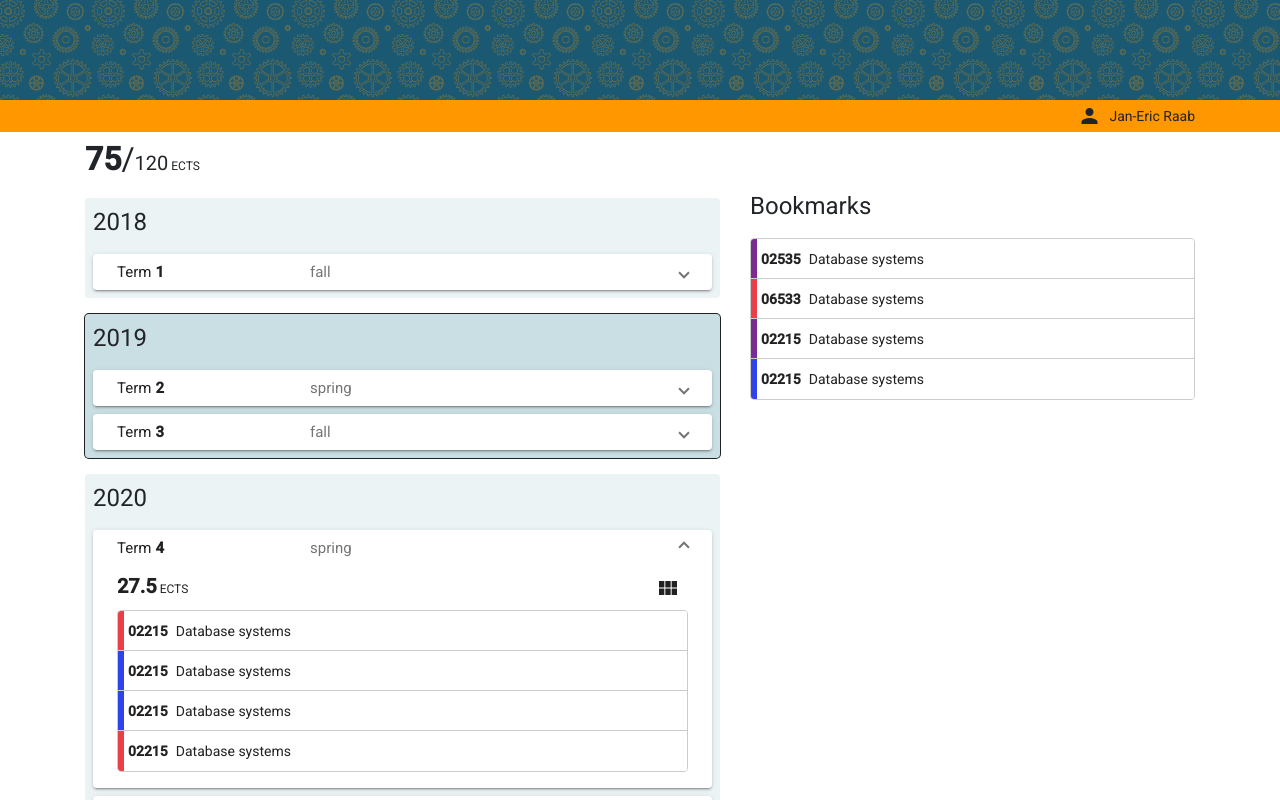
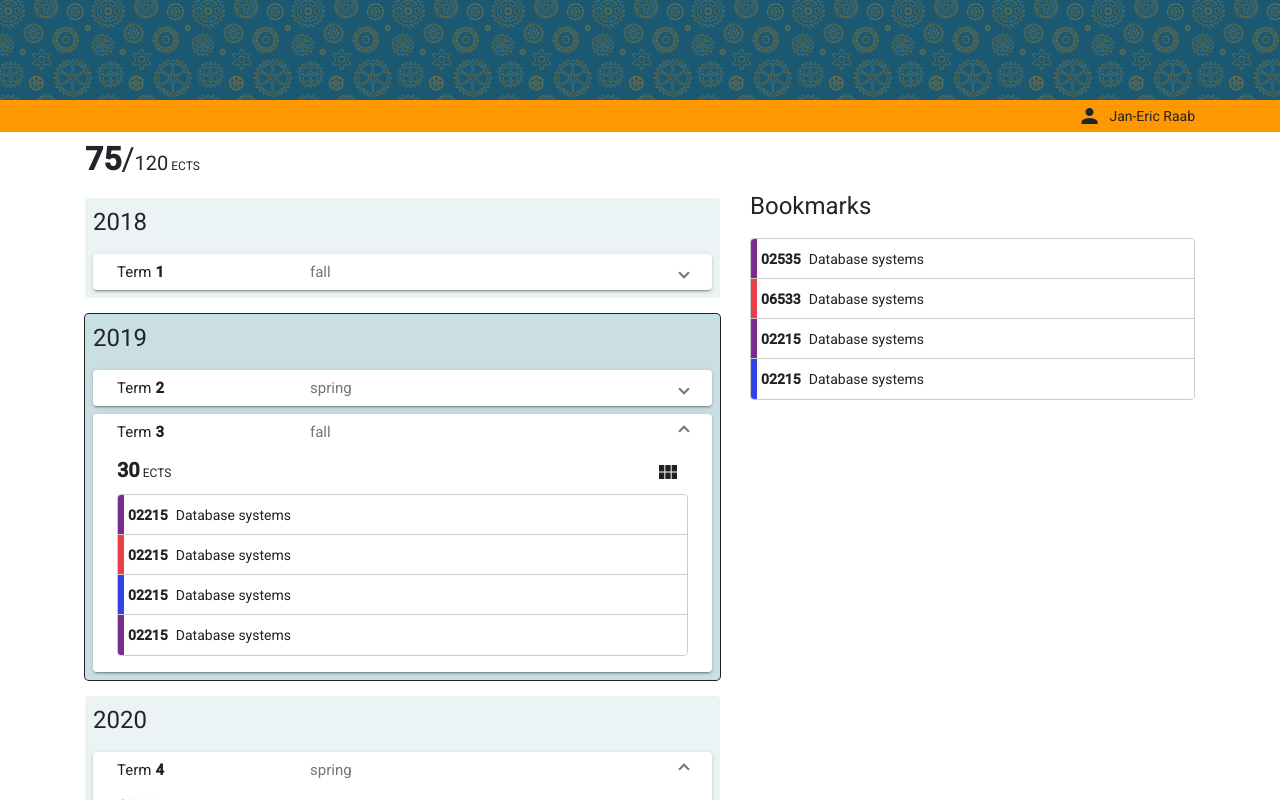
Before and after one commit to Sn0oze/studyPlanner, an Angular app in the folder study-planner-app/: page /planner in a window 1280 px wide. Shown: the top 800 px of the page. Built offline with nearby package versions, Linux system fonts and the light colour scheme.

Commit message:
fixed closed term expansion panel for current term

```diff
--- a/study-planner-app/src/app/planner/components/academic-year/academic-year.component.html
+++ b/study-planner-app/src/app/planner/components/academic-year/academic-year.component.html
@@ -1,4 +1,8 @@
 <div class="p-1 mb-3 p-2 rounded group-card" [ngClass]="{'active' : year | activeYear: currentTerm}">
   <h1>{{year.year}}</h1>
-  <app-term *ngFor="let term of year.terms" [term]="term" [isLocked]="term.order <= currentTerm"></app-term>
+  <app-term
+    *ngFor="let term of year.terms"
+    [term]="term"
+    [isCurrent]="term.order === currentTerm"
+    [isLocked]="term.order <= currentTerm"></app-term>
 </div>
--- a/study-planner-app/src/app/planner/components/term/term.component.html
+++ b/study-planner-app/src/app/planner/components/term/term.component.html
@@ -1,4 +1,4 @@
-<mat-expansion-panel class="mt-2" [expanded]="!isLocked">
+<mat-expansion-panel class="mt-2" [expanded]="!isLocked || isCurrent">
   <mat-expansion-panel-header [expandedHeight]="'2.25rem'" [collapsedHeight]="'2.25rem'">
     <mat-panel-title class="d-flex align-items-end">
       <div class="d-flex align-items-end">
--- a/study-planner-app/src/app/planner/components/term/term.component.ts
+++ b/study-planner-app/src/app/planner/components/term/term.component.ts
@@ -8,6 +8,7 @@ import {Term} from '../../../shared/models';
 })
 export class TermComponent implements OnInit {
   @Input() term: Term;
+  @Input() isCurrent = false;
   @Input() isLocked = true;
   public listMode = true;
 
```
